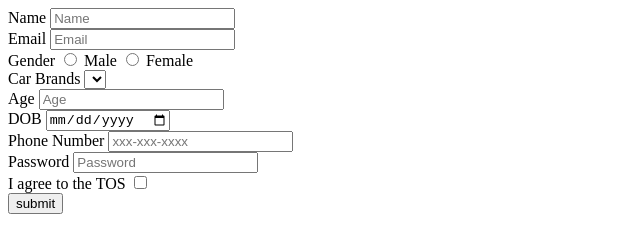
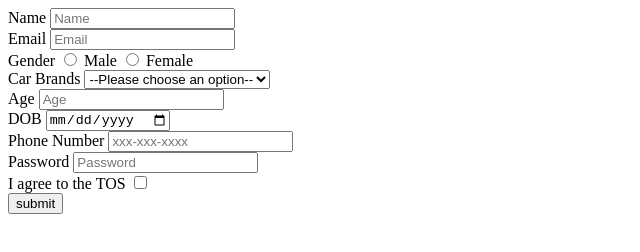
Before and after one commit to acciojob/signup-form-car-pratibha12-34, a website: page main.html in a window 1280 px wide. Shown: the whole page, without its empty margins (0-640 px from the left). Drawn offline with Linux system fonts and the light colour scheme.

Commit message:
created a submission

```diff
--- a/main.html
+++ b/main.html
@@ -23,7 +23,13 @@
 		<label for="gender_f">Female</label><br>
 
 		<label for="name">Car Brands</label>
-		<select id="cars" required="Yes"></select><br>
+		<select  type="select" id="cars" required="Yes" placeholder="--Please choose an option--">
+			<option value="">--Please choose an option--</option>
+			<option value="Mercedes">Mercedes</option>
+			<option value="BMW">BMW</option>
+			<option value="Mahindra">Mahindra</option>
+			<option value="Baleno">Baleno</option>
+		</select><br>
 
 		<label for="age">Age</label>
 		<input type="number" required="Yes" id="age" placeholder="Age"/><br>
```
